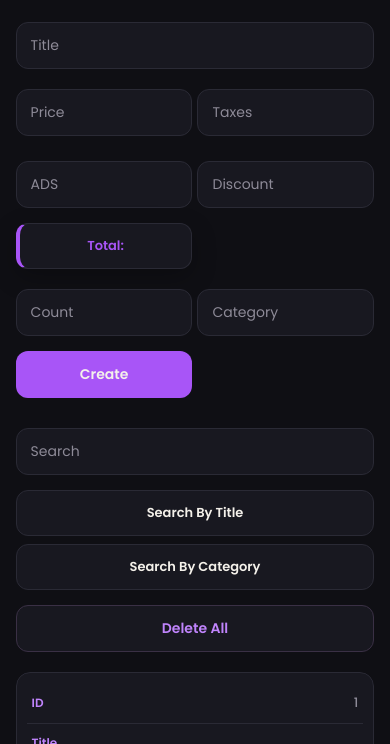
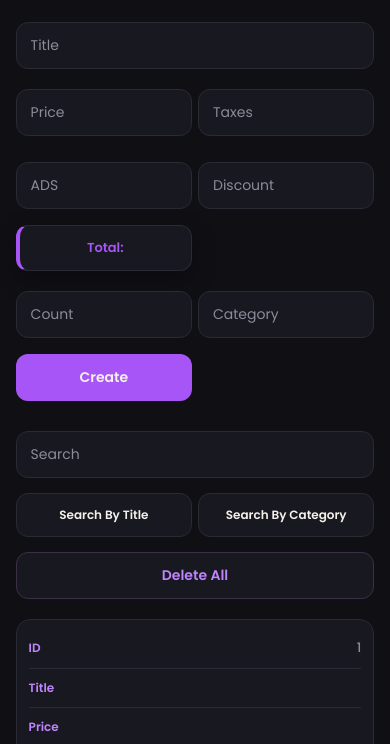
Before and after one commit to nabadiv3/CURDS, a plain HTML site: page index.html in a window 390 px wide. Both pictures are taken after typing "5", "Sample" into the empty fields and a click on the button "Create". Shown: the part 75-819 px from the top of the page. Drawn offline with nearby package versions, Linux system fonts and the light colour scheme.

Commit message:
Update main.css

```diff
--- a/main.css
+++ b/main.css
@@ -317,6 +317,7 @@ input:focus {
         font-size: 24px;
     }
 
+    /* INPUTS */
     input {
         width: 100%;
         box-sizing: border-box;
@@ -324,56 +325,74 @@ input:focus {
         font-size: 14px;
     }
 
+    /* PRICE */
     .price {
         display: grid;
-        grid-template-columns: repeat(2, 1fr);
-        gap: 5px;
+        grid-template-columns: 1fr 1fr;
+        gap: 6px;
     }
 
     .price input {
         width: 100%;
+        min-width: 0;
     }
 
     #Total {
         width: 100%;
+        min-width: 0;
         padding: 12px 5px;
         font-size: 13px;
     }
 
+    /* COUNTS */
     .counts {
         display: grid;
         grid-template-columns: 1fr 1fr;
-        gap: 5px;
+        gap: 6px;
     }
 
+    .counts input {
+        width: 100%;
+        min-width: 0;
+    }
+
+    /* SUBMIT */
     #submit {
         width: 100%;
         padding: 13px;
         font-size: 14px;
     }
 
+    /* SEARCH */
     .searchBlock {
         margin-top: 20px;
     }
 
     .btnSearch {
-        display: flex;
-        flex-direction: column;
-        gap: 8px;
+        display: grid;
+        grid-template-columns: 1fr 1fr;
+        gap: 6px;
     }
 
     .btnSearch button {
         width: 100%;
-        padding: 12px;
-        font-size: 13px;
+        padding: 12px 5px;
+        font-size: 12px;
     }
 
+    /* DELETE ALL */
     .deleteAll {
         padding: 12px;
         font-size: 14px;
     }
 
-    /* تحويل الجدول إلى بطاقات */
+    /* TABLE */
+    table {
+        width: 100%;
+        margin-top: 20px;
+        border: none;
+        background: transparent;
+    }
 
     table thead {
         display: none;
@@ -388,34 +407,37 @@ input:focus {
         box-sizing: border-box;
     }
 
-    table {
-        min-width: 0;
-        border: none;
-        background: transparent;
-        margin-top: 20px;
-    }
-
+    /* CARD */
     table tbody tr {
         background: #181820;
         border: 1px solid #2A2A35;
         border-radius: 14px;
         margin-bottom: 15px;
-        padding: 10px;
+        padding: 8px 12px;
     }
 
+    /* ROW */
     table td {
         display: flex;
         justify-content: space-between;
         align-items: center;
-        padding: 10px 5px;
+
+        padding: 10px 0;
+
         font-size: 13px;
         border-bottom: 1px solid #2A2A35;
+
+        min-width: 0;
+        word-break: break-word;
     }
 
+    /* LABEL */
     table td::before {
         color: #C084FC;
         font-weight: 600;
         font-size: 12px;
+        margin-right: 10px;
+        flex-shrink: 0;
     }
 
     table td:nth-child(1)::before {
@@ -454,11 +476,12 @@ input:focus {
         content: "Count";
     }
 
+    /* UPDATE + DELETE */
     table td:nth-child(10),
     table td:nth-child(11) {
         justify-content: center;
         border-bottom: none;
-        gap: 10px;
+        padding: 8px 0;
     }
 
     table td:nth-child(10)::before,
```
